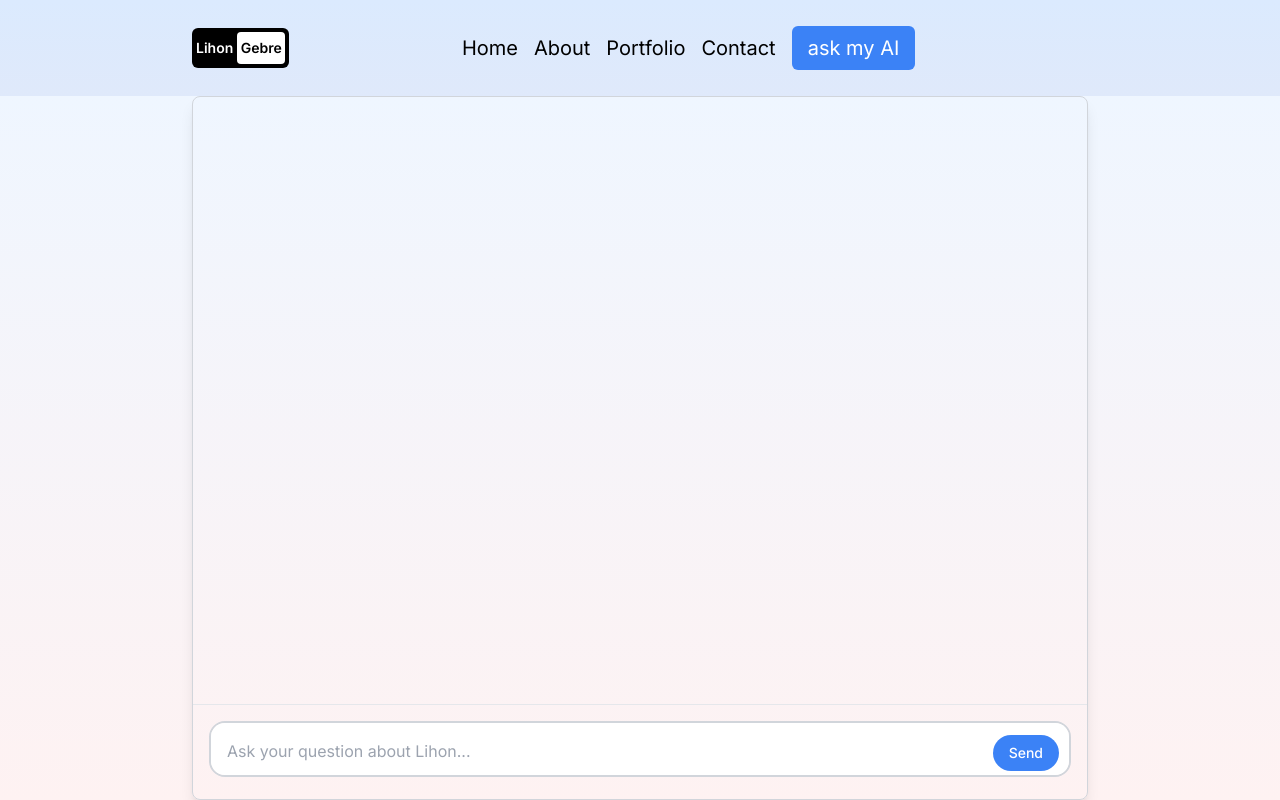
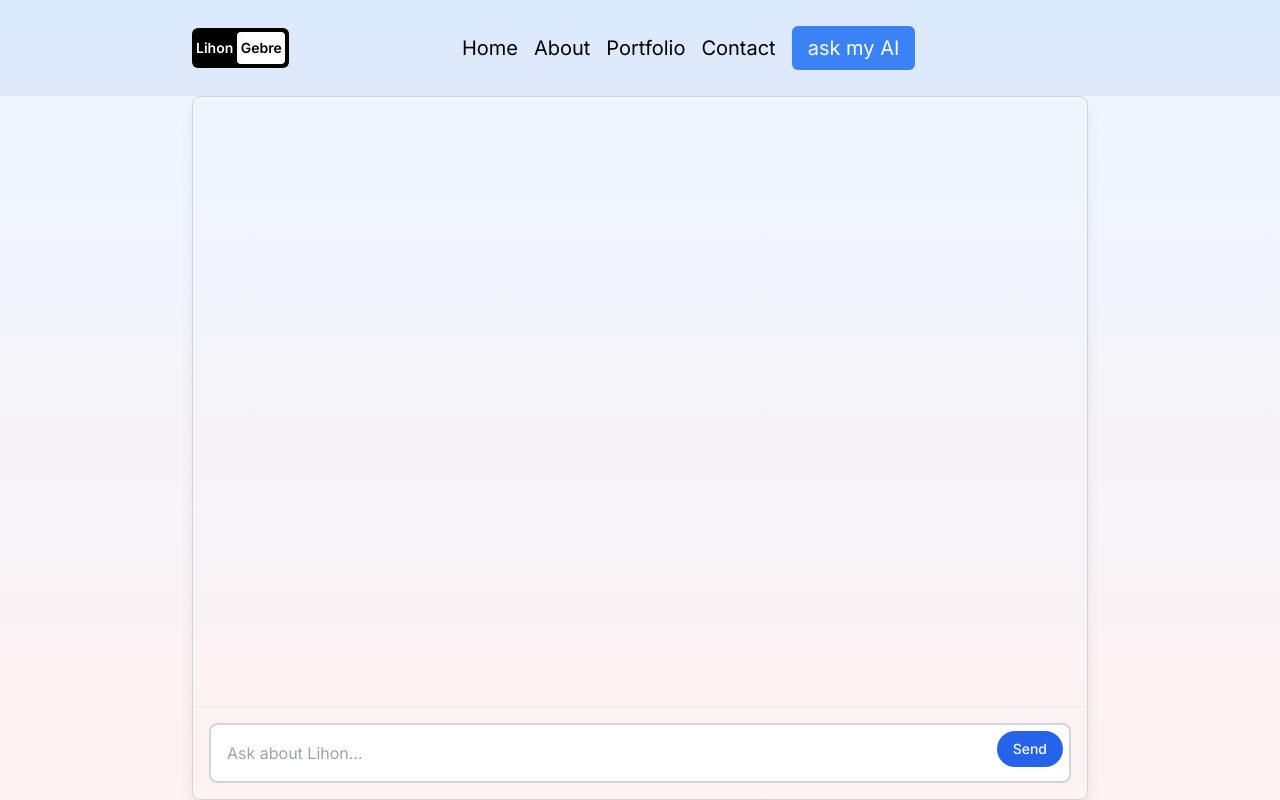
Before and after one commit to gelftheshot/portfolio, a Next.js app: page /askai in a window 1280 px wide. Built offline with nearby package versions, Linux system fonts and the light colour scheme.

Commit message:
athe first verstioversion of ai responding about me

```diff
--- a/app/api/chat/route.js
+++ b/app/api/chat/route.js
@@ -48,9 +48,7 @@ Guidelines:
 2. If the information to answer the question is not in the provided data, say "I don't have specific information about that, but I'd be happy to tell you what I do know about Lihon's background in related areas."
 3. If the question is completely unrelated to Lihon or his work, respond with "I'm sorry, but I can only answer questions about Lihon Gebre and his professional background. Is there anything specific about Lihon's skills, projects, or experience you'd like to know?"
 4. Keep your answers concise and to the point.
-5. If appropriate, encourage the user to check out Lihon's projects or get in touch with him for more information.
-
-Now, please provide an appropriate response to the user's question.`;
+5. If appropriate, encourage the user to check out Lihon's projects or get in touch with him for more information.`;
 
     const result = await model.generateContent(prompt);
     const response = await result.response;
--- a/components/chat.jsx
+++ b/components/chat.jsx
@@ -1,105 +1,66 @@
 "use client";
-import { useState, useRef, useEffect } from "react";
-import { useCompletion } from 'ai/react';
-import { v4 as uuidv4 } from 'uuid';
+import { useState, useEffect, useRef } from "react";
 import Message from "./message";
 
 const Chat = () => {
-  const [message, setMessage] = useState("");
   const [chatMessages, setChatMessages] = useState([]);
-  const [streamingMessage, setStreamingMessage] = useState(null);
-  const textareaRef = useRef(null);
+  const [input, setInput] = useState('');
+  const [isLoading, setIsLoading] = useState(false);
   const chatWindowRef = useRef(null);
-  const { completion, complete, isLoading } = useCompletion({
-    api: '/api/chat',
-  });
 
-  useEffect(() => {
-    if (textareaRef.current) {
-      textareaRef.current.style.height = "auto";
-      const newHeight = Math.min(textareaRef.current.scrollHeight, 150);
-      textareaRef.current.style.height = newHeight + "px";
-      const borderRadius = newHeight > 40 ? "1rem" : "9999px";
-      textareaRef.current.style.borderRadius = borderRadius;
+  const handleSubmit = async (e) => {
+    e.preventDefault();
+    if (!input.trim() || isLoading) return;
+
+    const userMessage = { role: 'user', content: input };
+    setChatMessages(prev => [...prev, userMessage]);
+    setInput('');
+    setIsLoading(true);
+
+    try {
+      const response = await fetch('/api/chat', {
+        method: 'POST',
+        headers: { 'Content-Type': 'application/json' },
+        body: JSON.stringify({ message: input }),
+      });
+
+      if (!response.ok) throw new Error('Network response was not ok');
+
+      const data = await response.json();
+      setChatMessages(prev => [...prev, { role: 'assistant', content: data.message }]);
+    } catch (error) {
+      console.error('Error:', error);
+      setChatMessages(prev => [...prev, { role: 'assistant', content: 'Sorry, there was an error processing your request.' }]);
+    } finally {
+      setIsLoading(false);
     }
-  }, [message]);
+  };
 
   useEffect(() => {
     if (chatWindowRef.current) {
       chatWindowRef.current.scrollTop = chatWindowRef.current.scrollHeight;
     }
-  }, [chatMessages, streamingMessage]);
-
-  const handleSubmit = async (e) => {
-    e.preventDefault();
-    if (!message.trim()) return;
-
-    const userMessage = { _id: uuidv4(), text: message, role: "user" };
-    setChatMessages((prev) => [...prev, userMessage]);
-    setMessage("");
-    setStreamingMessage({ _id: uuidv4(), text: "", role: "assistant" });
-
-    try {
-      await complete(message);
-    } catch (error) {
-      console.error("Error completing message:", error);
-      setStreamingMessage(null);
-      setChatMessages((prev) => [
-        ...prev,
-        {
-          _id: uuidv4(),
-          text: "An error occurred while processing your request.",
-          role: "assistant"
-        }
-      ]);
-    }
-  };
-
-  useEffect(() => {
-    if (completion) {
-      setStreamingMessage((prev) =>
-        prev ? { ...prev, text: completion } : null
-      );
-    }
-  }, [completion]);
-
-  useEffect(() => {
-    if (!isLoading && streamingMessage) {
-      setChatMessages((prev) => [...prev, streamingMessage]);
-      setStreamingMessage(null);
-    }
-  }, [isLoading, streamingMessage]);
+  }, [chatMessages]);
 
   return (
     <div className="flex flex-col h-full">
       <div ref={chatWindowRef} className="flex-1 overflow-y-auto p-6 space-y-6">
-        {chatMessages.map(message => (
-          <Message key={message._id} role={message.role} content={message.text} />
+        {chatMessages.map((message, index) => (
+          <Message key={index} role={message.role} content={message.content} />
         ))}
-        {streamingMessage && (
-          <Message role={streamingMessage.role} content={streamingMessage.text || "Thinking..."} />
-        )}
       </div>
       <footer className="border-t border-gray-200 p-4">
         <form onSubmit={handleSubmit} className="relative">
-          <textarea
-            ref={textareaRef}
-            className="w-full p-4 pr-20 text-gray-700 bg-white border-2 border-gray-300 rounded-lg resize-none transition-all duration-200 ease-in-out focus:outline-none focus:ring-2 focus:ring-blue-500 focus:border-transparent"
-            style={{ maxHeight: "150px", minHeight: "50px", overflowY: "auto" }}
-            rows="1"
-            placeholder="Ask your question about Lihon..."
-            value={message}
-            onChange={(e) => setMessage(e.target.value)}
-            onKeyDown={(e) => {
-              if (e.key === 'Enter' && !e.shiftKey) {
-                e.preventDefault();
-                handleSubmit(e);
-              }
-            }}
-          ></textarea>
+          <input
+            className="w-full p-4 pr-20 text-gray-700 bg-white border-2 border-gray-300 rounded-lg focus:outline-none focus:ring-2 focus:ring-blue-500 focus:border-transparent"
+            value={input}
+            placeholder="Ask about Lihon..."
+            onChange={(e) => setInput(e.target.value)}
+            disabled={isLoading}
+          />
           <button
             type="submit"
-            className="absolute right-3 bottom-3 bg-blue-500 text-white px-4 py-2 rounded-full text-sm font-medium hover:bg-blue-600 focus:outline-none focus:ring-2 focus:ring-blue-500 focus:ring-offset-2 transition-colors duration-200"
+            className={`absolute right-2 top-2 ${isLoading ? 'bg-gray-400' : 'bg-blue-600 hover:bg-blue-700'} text-white px-4 py-2 rounded-full text-sm font-medium focus:outline-none focus:ring-2 focus:ring-blue-500 focus:ring-offset-2 transition-colors`}
             disabled={isLoading}
           >
             {isLoading ? 'Sending...' : 'Send'}
--- a/package.json
+++ b/package.json
@@ -10,9 +10,12 @@
   },
   "dependencies": {
     "@emailjs/browser": "^3.12.1",
+    "@google/generative-ai": "^0.17.1",
+    "@langchain/google-genai": "^0.0.26",
+    "@pinecone-database/pinecone": "^3.0.2",
     "ai": "^3.3.20",
     "framer-motion": "^11.0.3",
-    "next": "14.2.5",
+    "next": "^14.2.5",
     "react": "^18",
     "react-dom": "^18",
     "react-icons": "^5.3.0",
```
Also changed, not shown: 2 other files (tests, documents, lock files or other folders).
